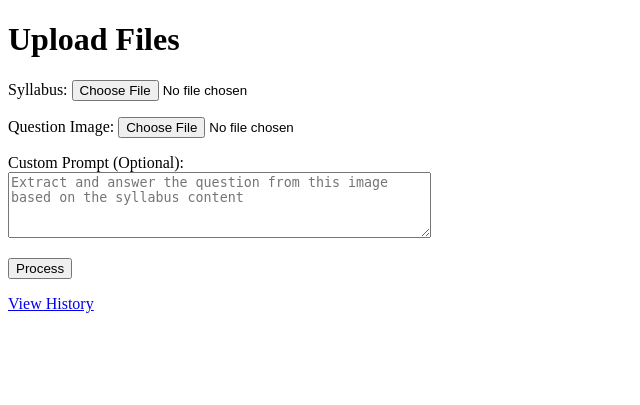
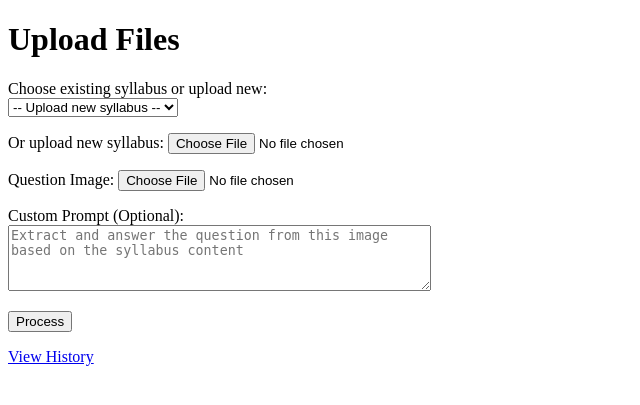
Before and after one commit to Mekhlafi98/solverai, a Django app: page /whatsapp/ in a window 1280 px wide. Shown: the top 405 px of the page, without its empty margins (0-640 px from the left). Run offline with Django 5.2, Linux system fonts and the light colour scheme.

Commit message:
Assistant checkpoint: Add syllabus selection feature
Assistant generated file changes:
- whatsapp/views.py: Update view to handle existing syllabus selection
- whatsapp/templates/upload.html: Add syllabus selection to upload form

---

User prompt:

i dont want to reinput the syllabus in every process, i need to choose from the previous and upload only the image

Replit-Commit-Author: Assistant
Replit-Commit-Session-Id: 60178ad7-48d0-48f0-8bba-d4767e344e1c

```diff
--- a/whatsapp/templates/upload.html
+++ b/whatsapp/templates/upload.html
@@ -9,8 +9,17 @@
     <form method="post" enctype="multipart/form-data">
         {% csrf_token %}
         <p>
-            <label>Syllabus:</label>
-            <input type="file" name="syllabus" required>
+            <label>Choose existing syllabus or upload new:</label><br>
+            <select name="existing_syllabus">
+                <option value="">-- Upload new syllabus --</option>
+                {% for syllabus in syllabi %}
+                    <option value="{{ syllabus.id }}">{{ syllabus.file.name }} ({{ syllabus.uploaded_at|date:"Y-m-d H:i" }})</option>
+                {% endfor %}
+            </select>
+        </p>
+        <p>
+            <label>Or upload new syllabus:</label>
+            <input type="file" name="syllabus">
         </p>
         <p>
             <label>Question Image:</label>
--- a/whatsapp/views.py
+++ b/whatsapp/views.py
@@ -9,18 +9,24 @@ from django.core.files.base import ContentFile
 
 
 def handle_upload(request):
+    syllabi = Syllabus.objects.all().order_by('-uploaded_at')
+
     if request.method == 'POST':
         syllabus_file = request.FILES.get('syllabus')
+        existing_syllabus_id = request.POST.get('existing_syllabus')
         question_image = request.FILES.get('question')
 
-        if syllabus_file and question_image:
-            # Read file content ONCE
-            syllabus_raw = syllabus_file.read()
-            syllabus_content = syllabus_raw.decode('utf-8', errors='ignore')
+        if question_image and (syllabus_file or existing_syllabus_id):
+            if syllabus_file:
+                # Read file content ONCE
+                syllabus_raw = syllabus_file.read()
+                syllabus_content = syllabus_raw.decode('utf-8', errors='ignore')
 
-            # Create syllabus object and save content and file
-            syllabus = Syllabus.objects.create(content=syllabus_content)
-            syllabus.file.save(syllabus_file.name, ContentFile(syllabus_raw))
+                # Create syllabus object and save content and file
+                syllabus = Syllabus.objects.create(content=syllabus_content)
+                syllabus.file.save(syllabus_file.name, ContentFile(syllabus_raw))
+            else:
+                syllabus = Syllabus.objects.get(id=existing_syllabus_id)
 
             # Configure Gemini
             genai.configure(api_key=settings.GEMINI_API_KEY)
```
